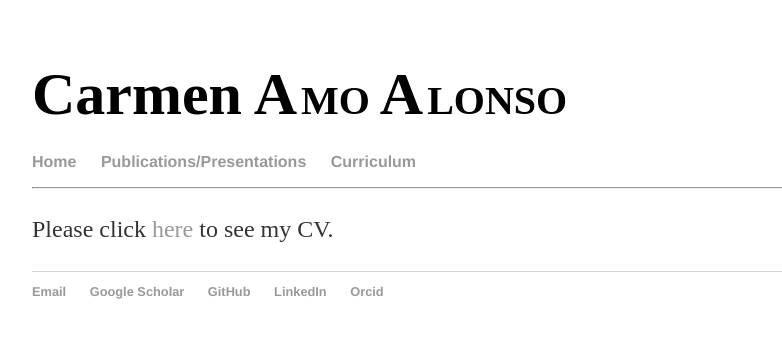
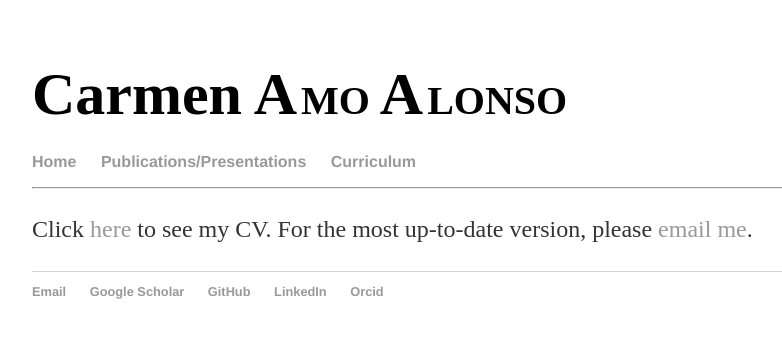
Before and after one commit to camoalon/camoalon.github.io, a Jekyll site: the page built from cv.md, in a window 1280 px wide. Shown: the top 338 px of the page, without its empty margins (160-942 px from the left). Built offline with Jekyll 4.4.1, drawn with Linux system fonts in a browser that asks for light colours.

Commit message:
minor fixes

```diff
--- a/cv.md
+++ b/cv.md
@@ -3,6 +3,6 @@ layout: default
 title: Curriculum
 ---
 
-Please click
+Click
 <a target="_blank" class="align-middle link-primary mr-2 mr-lg-0 ml-lg-2" href="curriculum.pdf">here</a>
-to see my CV.
+to see my CV. For the most up-to-date version, please <a href="mailto:camoalon@caltech.edu">email me</a>.
```
